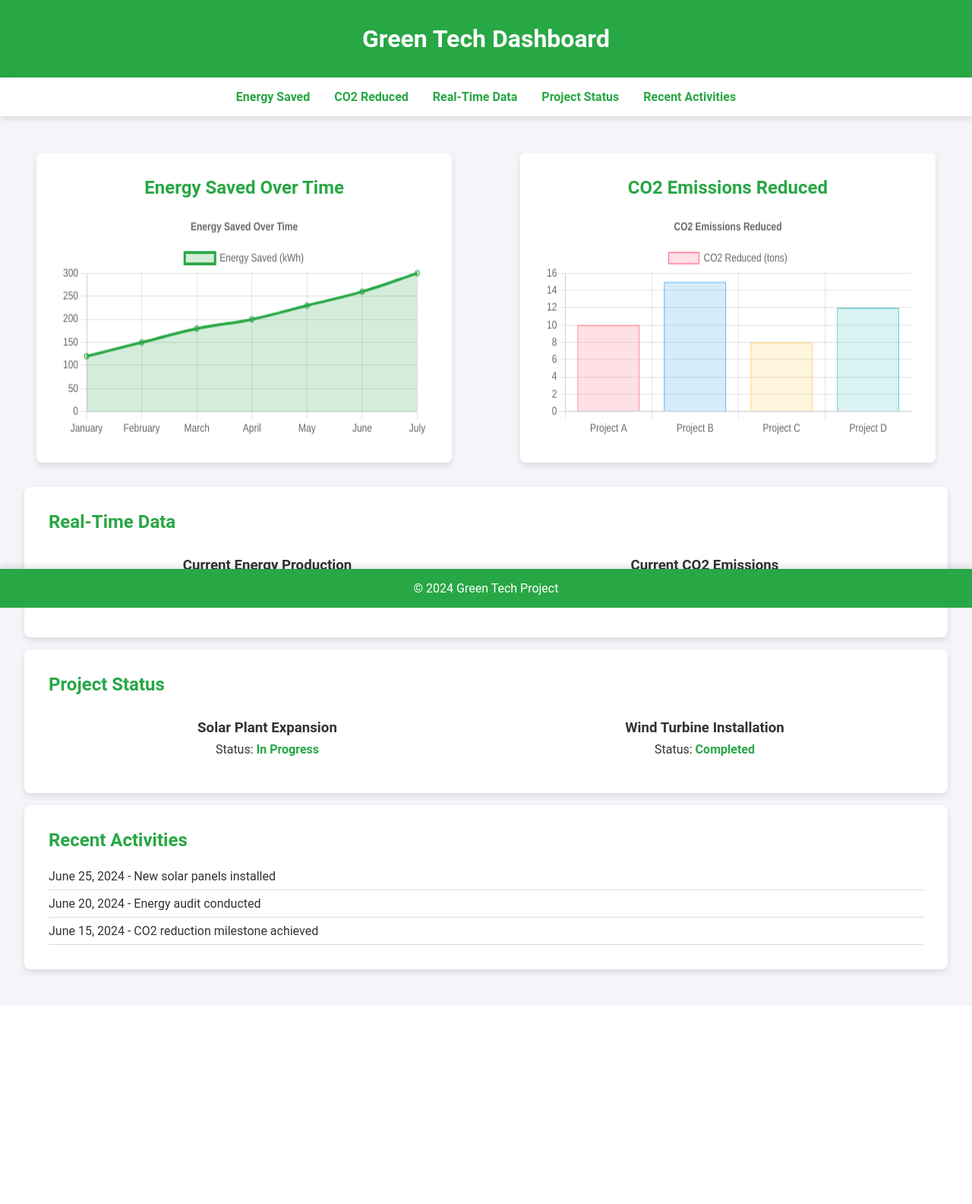
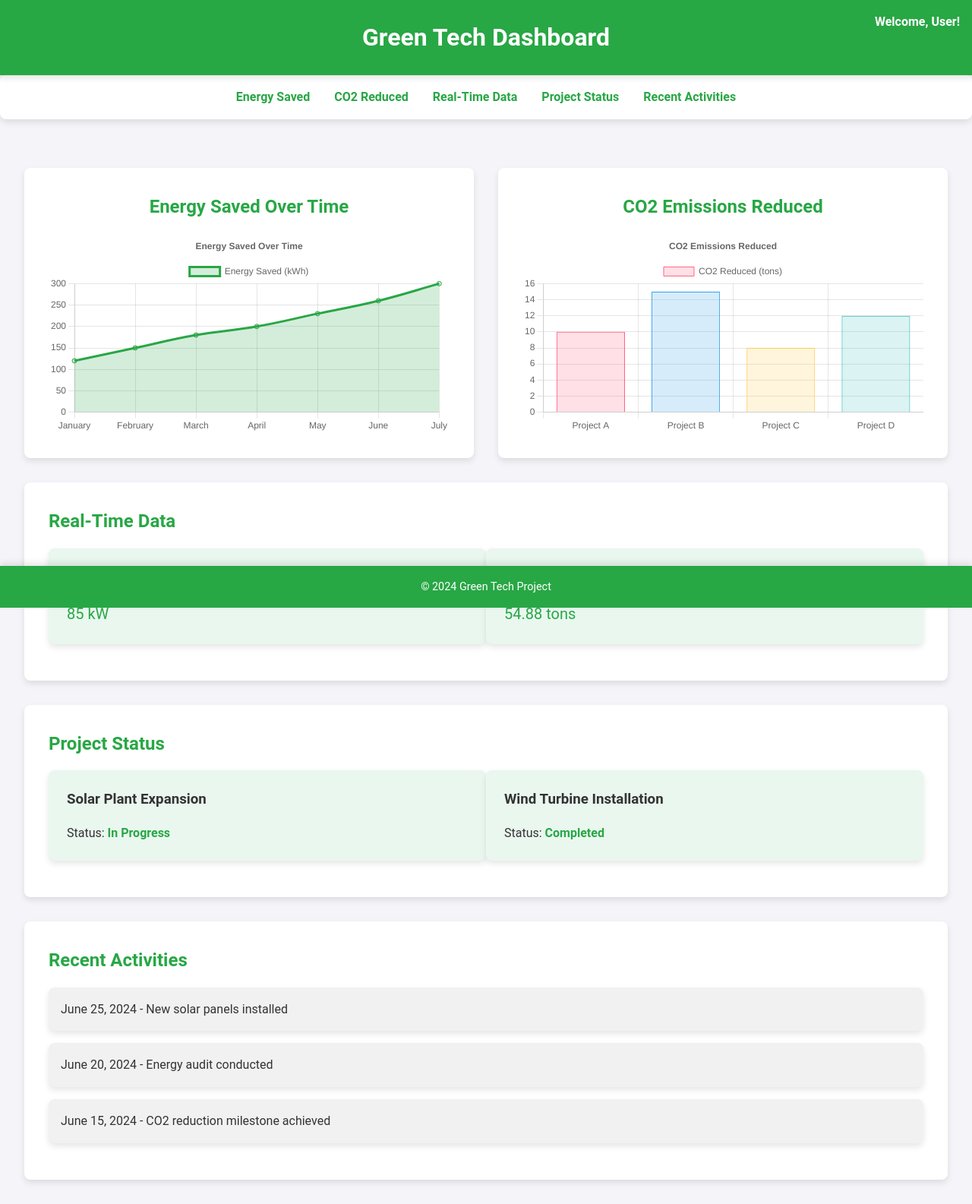
Before and after one commit to RudrasSingh/GreenTech-h4b-24, a Flask app: template templates/testdash.html in a window 1280 px wide. Shown: the whole page at 76% size. Before the commit the page ends 1286 px from the top, so only its background shows below. Run offline with Flask 3, Linux system fonts and the light colour scheme; the template is opened without the code that fills it, so the values that code supplies are empty.

Commit message:
testdash update

```diff
--- a/static/css/testdash.css
+++ b/static/css/testdash.css
@@ -9,20 +9,32 @@
     font-family: 'Roboto', sans-serif;
     background-color: #f4f4f9;
     color: #333;
+    line-height: 1.6;
 }
 
 header {
     background-color: #28a745;
     color: white;
-    padding: 2rem;
+    padding: 1.5rem;
     text-align: center;
     box-shadow: 0 4px 8px rgba(0, 0, 0, 0.1);
+    position: relative;
+}
+
+#user-info {
+    position: absolute;
+    top: 1rem;
+    right: 1rem;
+    font-size: 1rem;
+    font-weight: bold;
 }
 
 nav {
     background-color: #fff;
     padding: 1rem;
     box-shadow: 0 4px 8px rgba(0, 0, 0, 0.1);
+    margin-bottom: 2rem;
+    border-radius: 8px;
 }
 
 nav ul {
@@ -49,22 +61,29 @@
 
 main {
     padding: 2rem;
+    display: flex;
+    flex-wrap: wrap;
+    gap: 2rem;
 }
 
 #charts {
+    flex: 1 1 100%;
     display: flex;
     justify-content: space-between;
-    align-items: center;
+    gap: 2rem;
 }
 
 .chart-container {
-    flex: 1;
-    background-color: white;
+    flex: 1 1 45%;
+    background-color: #fff;
     padding: 2rem;
-    margin: 1rem;
     border-radius: 8px;
     box-shadow: 0 4px 8px rgba(0, 0, 0, 0.1);
-    max-width: 45%;
+    transition: transform 0.3s ease;
+}
+
+.chart-container:hover {
+    transform: translateY(-5px);
 }
 
 .chart-container h2 {
@@ -76,11 +95,18 @@
 #realtime-data,
 #project-status,
 #recent-activities {
-    background-color: white;
+    flex: 1 1 100%;
+    background-color: #fff;
     padding: 2rem;
-    margin: 1rem 0;
     border-radius: 8px;
     box-shadow: 0 4px 8px rgba(0, 0, 0, 0.1);
+    transition: transform 0.3s ease;
+}
+
+#realtime-data:hover,
+#project-status:hover,
+#recent-activities:hover {
+    transform: translateY(-5px);
 }
 
 #realtime-data h2,
@@ -93,39 +119,55 @@
 .data-container {
     display: flex;
     justify-content: space-between;
+    flex-wrap: wrap;
 }
 
 .data-item {
-    flex: 1;
-    padding: 1rem;
-    margin: 0 1rem;
-    text-align: center;
+    flex: 1 1 45%;
+    background-color: #e9f7ef;
+    padding: 1.5rem;
+    margin-bottom: 1rem;
+    border-radius: 8px;
+    box-shadow: 0 4px 8px rgba(0, 0, 0, 0.1);
+    transition: transform 0.3s ease;
+}
+
+.data-item:hover {
+    transform: translateY(-5px);
 }
 
 .data-item h3 {
-    margin-bottom: 0.5rem;
+    margin-bottom: 1rem;
     color: #333;
 }
 
 .data-item p {
-    font-size: 1.5rem;
+    font-size: 1.25rem;
     color: #28a745;
 }
 
 .status-container {
     display: flex;
     justify-content: space-between;
+    flex-wrap: wrap;
 }
 
 .status-item {
-    flex: 1;
-    padding: 1rem;
-    margin: 0 1rem;
-    text-align: center;
+    flex: 1 1 45%;
+    background-color: #e9f7ef;
+    padding: 1.5rem;
+    margin-bottom: 1rem;
+    border-radius: 8px;
+    box-shadow: 0 4px 8px rgba(0, 0, 0, 0.1);
+    transition: transform 0.3s ease;
+}
+
+.status-item:hover {
+    transform: translateY(-5px);
 }
 
 .status-item h3 {
-    margin-bottom: 0.5rem;
+    margin-bottom: 1rem;
     color: #333;
 }
 
@@ -141,8 +183,16 @@
 }
 
 .activities-list li {
-    padding: 0.5rem 0;
-    border-bottom: 1px solid #ddd;
+    padding: 1rem;
+    border-radius: 8px;
+    background-color: #f1f1f1;
+    margin-bottom: 1rem;
+    box-shadow: 0 4px 8px rgba(0, 0, 0, 0.1);
+    transition: background-color 0.3s ease;
+}
+
+.activities-list li:hover {
+    background-color: #e9ecef;
 }
 
 footer {
@@ -154,9 +204,5 @@
     bottom: 0;
     width: 100%;
     box-shadow: 0 -4px 8px rgba(0, 0, 0, 0.1);
+    font-size: 0.9rem;
 }
-
-canvas {
-    width: 100% !important;
-    height: 300px !important;
-}
--- a/templates/testdash.html
+++ b/templates/testdash.html
@@ -10,6 +10,9 @@
 <body>
     <header>
         <h1>Green Tech Dashboard</h1>
+        <div id="user-info">
+            Welcome, <span id="user-name">User</span>!
+        </div>
     </header>
     <nav>
         <ul>
```
